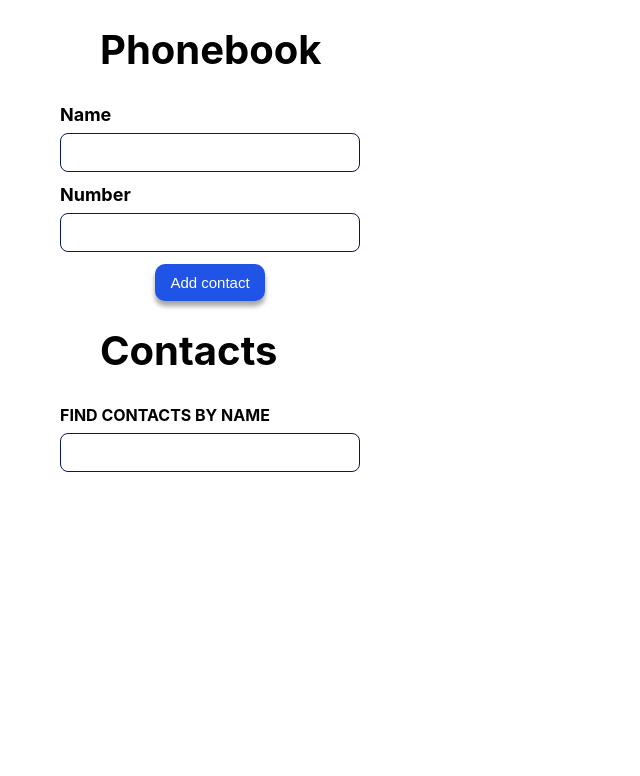
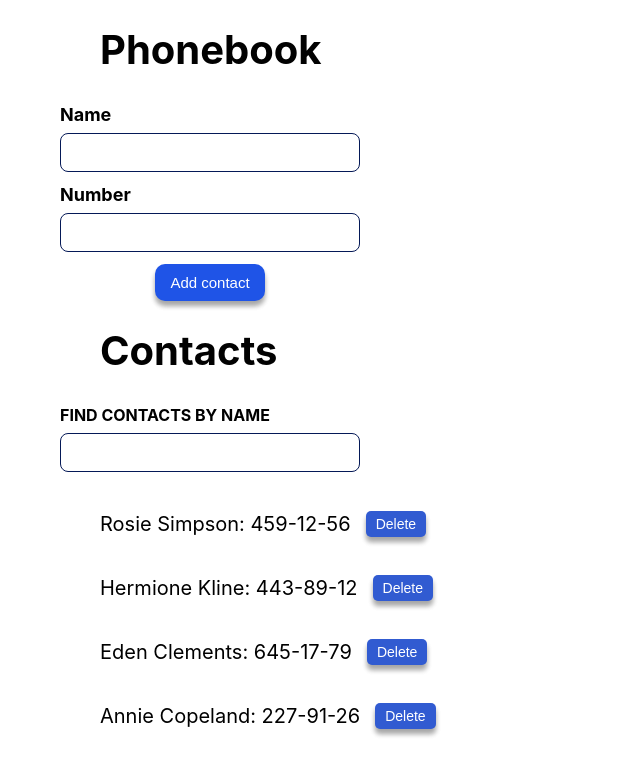
Before and after one commit to Yuliia-Zinchuk/goit-react-hw-03-phonebook, a React (Create React App) app: page / in a window 1280 px wide. Shown: the top 776 px of the page, without its empty margins (0-640 px from the left). Built offline with nearby package versions, Linux system fonts and the light colour scheme.

Commit message:
moved li from lContactsListItem to ContactsList

```diff
--- a/src/components/App.jsx
+++ b/src/components/App.jsx
@@ -8,10 +8,10 @@
 export class App extends Component {
   state = {
     contacts: [
-      // { id: 'id-1', name: 'Rosie Simpson', number: '459-12-56' },
-      // { id: 'id-2', name: 'Hermione Kline', number: '443-89-12' },
-      // { id: 'id-3', name: 'Eden Clements', number: '645-17-79' },
-      // { id: 'id-4', name: 'Annie Copeland', number: '227-91-26' },
+      { id: 'id-1', name: 'Rosie Simpson', number: '459-12-56' },
+      { id: 'id-2', name: 'Hermione Kline', number: '443-89-12' },
+      { id: 'id-3', name: 'Eden Clements', number: '645-17-79' },
+      { id: 'id-4', name: 'Annie Copeland', number: '227-91-26' },
     ],
     filter: '',
   };
@@ -51,8 +51,13 @@
   };
 
   render() {
-    const { contacts, filter } = this.state;
-    const { onAddContact, handleChange, onDeleteContact } = this;
+    // const { contacts, filter } = this.state;
+    const {
+      state: { contacts, filter },
+      onAddContact,
+      handleChange,
+      onDeleteContact,
+    } = this;
 
     return (
       <>
--- a/src/components/ContactsForm/ContactsForm.jsx
+++ b/src/components/ContactsForm/ContactsForm.jsx
@@ -26,16 +26,20 @@
   };
 
   render() {
+    const {
+      state: { name, number },
+      handleChange,
+    } = this;
     return (
       <form className={css.form} onSubmit={this.handleSubmit}>
         <label className={css.inputForm}>
           <span>Name</span>
           <input
             className={css.input}
-            onChange={this.handleChange}
+            onChange={handleChange}
             type="text"
             name="name"
-            value={this.state.name}
+            value={name}
             pattern="^[a-zA-Zа-яА-Я]+(([' -][a-zA-Zа-яА-Я ])?[a-zA-Zа-яА-Я]*)*$"
             title="Name may contain only letters, apostrophe, dash and spaces. For example Adrian, Jacob Mercer, Charles de Batz de Castelmore d'Artagnan"
             required
@@ -46,13 +50,13 @@
           <span>Number</span>
           <input
             className={css.input}
-            onChange={this.handleChange}
+            onChange={handleChange}
             type="tel"
             name="number"
             pattern="\+?\d{1,4}?[-.\s]?\(?\d{1,3}?\)?[-.\s]?\d{1,4}[-.\s]?\d{1,4}[-.\s]?\d{1,9}"
             title="Phone number must be digits and can contain spaces, dashes, parentheses and can start with +"
             required
-            value={this.state.number}
+            value={number}
           />
         </label>
 
--- a/src/components/ContactsList/ContactsList.jsx
+++ b/src/components/ContactsList/ContactsList.jsx
@@ -5,12 +5,21 @@
   return (
     <>
       <ul className={css.contacts_list}>
-        <ContactsListItem
-          onDeleteContact={onDeleteContact}
-          contacts={contacts.filter(contact =>
-            contact.name.toLowerCase().includes(filter.toLowerCase())
-          )}
-        />
+        {contacts
+          .filter(({ name }) =>
+            name.toLowerCase().includes(filter.toLowerCase())
+          )
+          .map(({ id, name, number }) => (
+            <li className={css.contactItem} key={id}>
+              <ContactsListItem
+                name={name}
+                number={number}
+                onDeleteContact={() => {
+                  onDeleteContact(id);
+                }}
+              />
+            </li>
+          ))}
       </ul>
     </>
   );
@@ -24,7 +33,7 @@
     PropTypes.shape({
       id: PropTypes.string.isRequired,
       name: PropTypes.string.isRequired,
-      // number: PropTypes.number.isRequired,
+      number: PropTypes.string.isRequired,
     }).isRequired
   ),
 };
--- a/src/components/ContactsList/ContactsList.module.css
+++ b/src/components/ContactsList/ContactsList.module.css
@@ -2,8 +2,14 @@
   padding-left: 100px;
   font-weight: 400;
   font-size: 20px;
+  /* list-style-type: disc;
+  list-style-position: inside; */
 }
 
+ul {
+  list-style-type: disc;
+  list-style-position: inside;
+}
 .contactItem {
   display: flex;
   gap: 15px;
@@ -24,3 +30,13 @@
   border-radius: 5px;
   box-shadow: 0 5px 5px 0 rgba(0, 0, 0, 0.2), 0 5px 5px 0 rgba(0, 0, 0, 0.19);
 }
+
+.btn:hover {
+  background-color: #0b1baa;
+}
+
+.btn:active {
+  background-color: #0b1baa;
+  box-shadow: 0 5px #666;
+  transform: translateY(4px);
+}
--- a/src/components/ContactsList/ContactsListItem.jsx
+++ b/src/components/ContactsList/ContactsListItem.jsx
@@ -1,33 +1,24 @@
 import PropTypes from 'prop-types';
 import css from './ContactsList.module.css';
 
-export const ContactsListItem = ({ contacts, onDeleteContact }) => {
-  return contacts.map(contact => (
-    <li className={css.contactItem} key={contact.id}>
-      <p>
-        {contact.name}: {contact.number}
-      </p>
-      <button
-        className={css.btn}
-        onClick={e => {
-          onDeleteContact(contact.id);
-        }}
-        type="button"
-      >
-        Delete
-      </button>
-    </li>
-  ));
-};
+export const ContactsListItem = ({ name, number, onDeleteContact }) => (
+  <>
+    <p>
+      {name}: {number}
+    </p>
+    <button className={css.btn} onClick={onDeleteContact} type="button">
+      Delete
+    </button>
+  </>
+);
 
 ContactsListItem.propTypes = {
   onDeleteContact: PropTypes.func.isRequired,
 
   contacts: PropTypes.arrayOf(
     PropTypes.shape({
-      id: PropTypes.string.isRequired,
       name: PropTypes.string.isRequired,
-      number: PropTypes.node.isRequired,
+      number: PropTypes.string.isRequired,
     }).isRequired
   ),
 };
```
